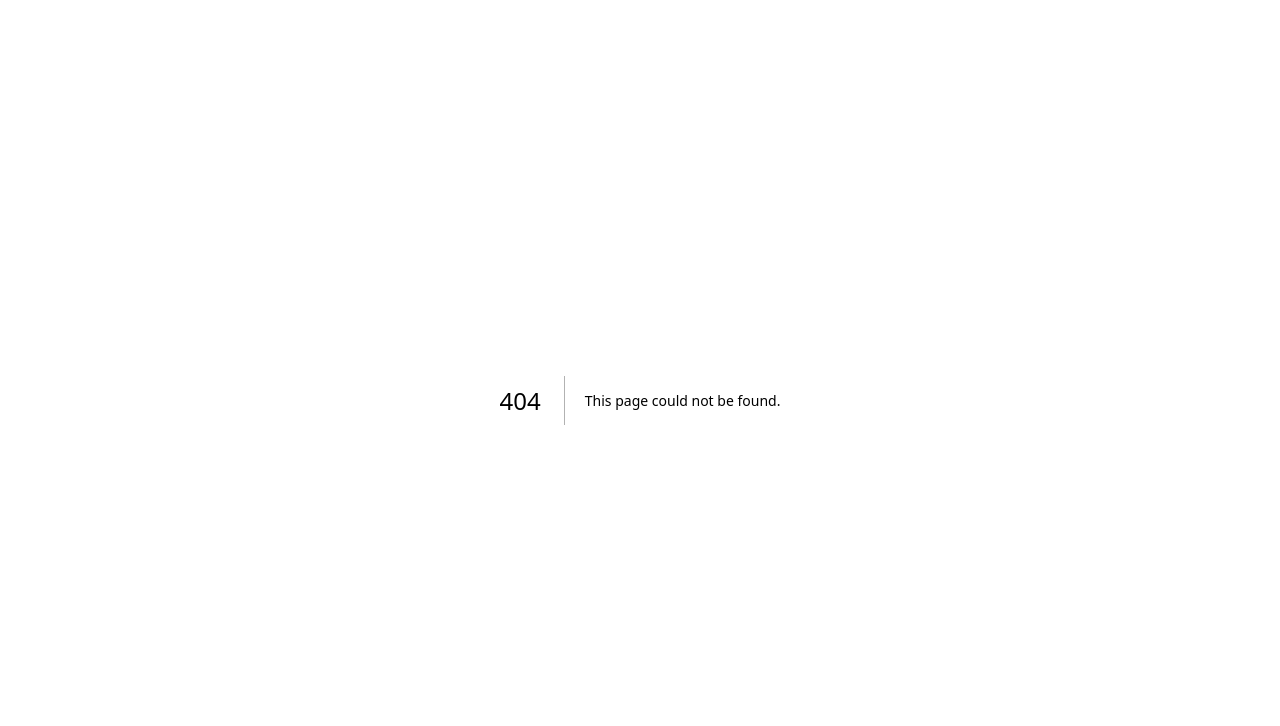
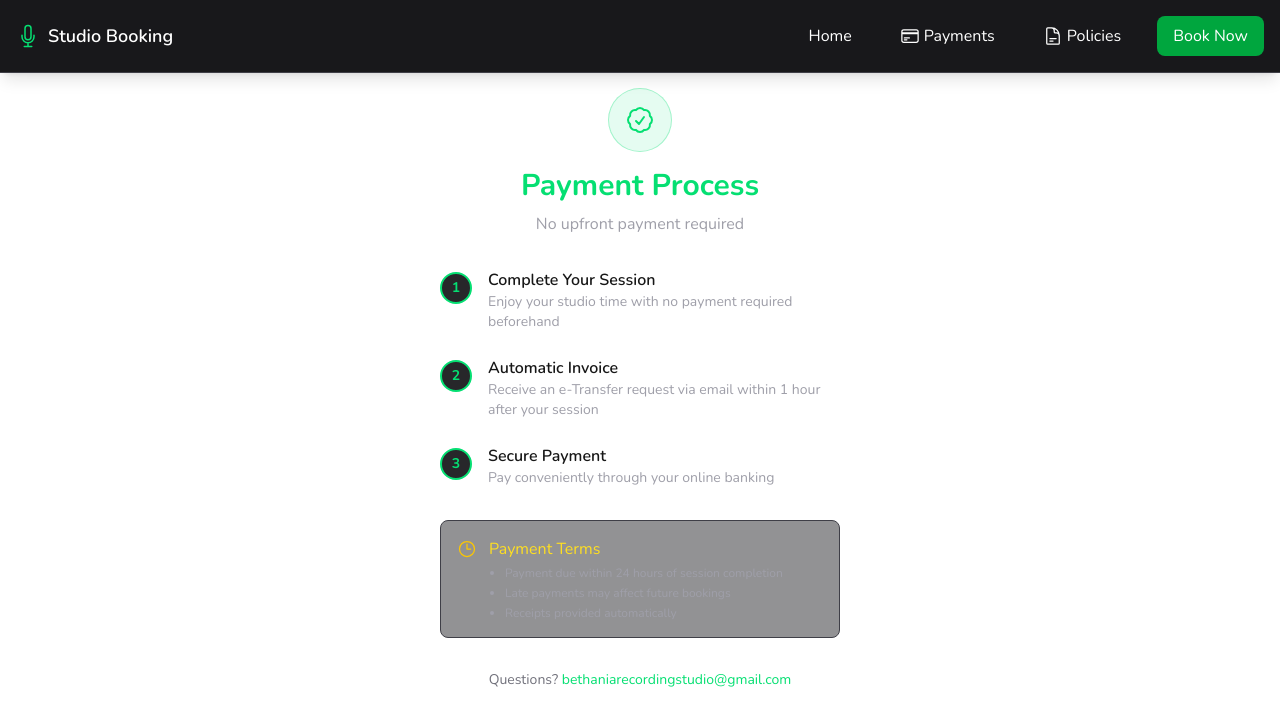
Before and after one commit to Kaleb-cpu/studio-booking, a Next.js app: page /how-to-pay in a window 1280 px wide. Before the commit this address had no page. Shown: the top 726 px of the page. Built offline with nearby package versions, Linux system fonts and the light colour scheme.

Commit message:
studio-policy and payment page added

```diff
--- /dev/null
+++ b/app/(with-navbar)/how-to-pay/page.tsx
@@ -0,0 +1,85 @@
+// app/how-to-pay/page.tsx
+import { CheckBadgeIcon, ClockIcon, ArrowPathIcon } from '@heroicons/react/24/outline';
+
+export default function PaymentPage() {
+  return (
+    <div className="max-w-md mx-auto p-6">
+      {/* Header */}
+      <div className="text-center mb-8">
+        <div className="w-16 h-16 bg-green-400/10 rounded-full flex items-center justify-center mx-auto mb-4 border border-green-400/30">
+          <CheckBadgeIcon className="w-8 h-8 text-green-400" />
+        </div>
+        <h1 className="text-3xl font-bold text-green-400 mb-2">Payment Process</h1>
+        <p className="text-zinc-400">No upfront payment required</p>
+      </div>
+
+      {/* Payment Flow */}
+      <div className="space-y-6 mb-8">
+        {/* Step 1 */}
+        <div className="flex gap-4 items-start">
+          <div className="flex-shrink-0 mt-1">
+            <div className="w-8 h-8 rounded-full bg-zinc-800 border-2 border-green-400 flex items-center justify-center">
+              <span className="text-green-400 text-sm font-bold">1</span>
+            </div>
+          </div>
+          <div>
+            <h3 className="font-semibold">Complete Your Session</h3>
+            <p className="text-zinc-400 text-sm">
+              Enjoy your studio time with no payment required beforehand
+            </p>
+          </div>
+        </div>
+
+        {/* Step 2 */}
+        <div className="flex gap-4 items-start">
+          <div className="flex-shrink-0 mt-1">
+            <div className="w-8 h-8 rounded-full bg-zinc-800 border-2 border-green-400 flex items-center justify-center">
+              <span className="text-green-400 text-sm font-bold">2</span>
+            </div>
+          </div>
+          <div>
+            <h3 className="font-semibold">Automatic Invoice</h3>
+            <p className="text-zinc-400 text-sm">
+              Receive an e-Transfer request via email within 1 hour after your session
+            </p>
+          </div>
+        </div>
+
+        {/* Step 3 */}
+        <div className="flex gap-4 items-start">
+          <div className="flex-shrink-0 mt-1">
+            <div className="w-8 h-8 rounded-full bg-zinc-800 border-2 border-green-400 flex items-center justify-center">
+              <span className="text-green-400 text-sm font-bold">3</span>
+            </div>
+          </div>
+          <div>
+            <h3 className="font-semibold">Secure Payment</h3>
+            <p className="text-zinc-400 text-sm">
+              Pay conveniently through your online banking
+            </p>
+          </div>
+        </div>
+      </div>
+
+      {/* Important Notes */}
+      <div className="bg-zinc-800/50 border border-zinc-700 rounded-lg p-4">
+        <div className="flex gap-3">
+          <ClockIcon className="w-5 h-5 text-yellow-400 flex-shrink-0 mt-0.5" />
+          <div>
+            <h4 className="font-medium text-yellow-300">Payment Terms</h4>
+            <ul className="text-xs text-zinc-400 space-y-1 mt-1 list-disc pl-4">
+              <li>Payment due within 24 hours of session completion</li>
+              <li>Late payments may affect future bookings</li>
+              <li>Receipts provided automatically</li>
+            </ul>
+          </div>
+        </div>
+      </div>
+
+      {/* Support */}
+      <div className="mt-8 text-center text-sm text-zinc-500">
+        <p>Questions? <span className="text-green-400">bethaniarecordingstudio@gmail.com</span></p>
+      </div>
+    </div>
+  );
+}
--- /dev/null
+++ b/app/(with-navbar)/layout.tsx
@@ -0,0 +1,17 @@
+// app/(with-navbar)/layout.tsx
+import NavBar from "@/components/NavBar";
+
+export default function NavbarLayout({
+  children,
+}: {
+  children: React.ReactNode
+}) {
+  return (
+    <>
+      <NavBar />
+      <div className="pt-16"> {/* Add padding to account for fixed navbar */}
+        {children}
+      </div>
+    </>
+  );
+}
--- /dev/null
+++ b/app/(with-navbar)/studio-policy/page.tsx
@@ -0,0 +1,50 @@
+import {
+    ClockIcon,
+    XCircleIcon,
+    CurrencyDollarIcon,
+    CheckCircleIcon,
+  } from '@heroicons/react/24/outline';
+export default function PolicyPage() {
+    return (
+
+      <div className="max-w-2xl mx-auto p-6">
+        <h1 className="text-3xl font-bold text-green-400 mb-6">Studio Policies</h1>
+
+        <div className="space-y-6">
+          {/* Cancellation Policy */}
+          <div className="bg-zinc-800/50 p-6 rounded-lg border border-zinc-700">
+            <h2 className="text-xl font-semibold flex items-center gap-2 mb-3">
+              <ClockIcon className="w-5 h-5" />
+              Cancellation Policy
+            </h2>
+            <ul className="space-y-2">
+              <li className="flex items-start gap-2">
+                <XCircleIcon className="w-5 h-5 text-red-400 flex-shrink-0" />
+                <span>24-hour notice required for cancellations</span>
+              </li>
+              <li className="flex items-start gap-2">
+                <CurrencyDollarIcon className="w-5 h-5 text-yellow-400 flex-shrink-0" />
+                <span>Please avoid late cancellations as much as possible</span>
+              </li>
+            </ul>
+          </div>
+
+          {/* Studio Rules */}
+          <div className="bg-zinc-800/50 p-6 rounded-lg border border-zinc-700">
+            <h2 className="text-xl font-semibold mb-3">Studio Rules</h2>
+            <ul className="space-y-3">
+              {[
+                "Water will be provided",
+                "Files can be delivered via Telegram or Whatsapp"
+              ].map((rule, i) => (
+                <li key={i} className="flex items-start gap-2">
+                  <CheckCircleIcon className="w-5 h-5 text-green-400 flex-shrink-0" />
+                  <span>{rule}</span>
+                </li>
+              ))}
+            </ul>
+          </div>
+        </div>
+      </div>
+    );
+  }
--- a/app/success/page.tsx
+++ b/app/(with-navbar)/success/page.tsx
@@ -124,6 +124,13 @@ const durationMinutes = service === "final"
             {service === "final" ? "Final Vocal Recording" : "Demo Recording"} Details
           </h2>
 
+          {/* Add to success page (near top)*/}
+<div className="text-center mb-4">
+  <span className="bg-zinc-700 text-green-400 px-3 py-1 rounded-full text-sm font-mono">
+    Booking BT-{Math.random().toString(36).substring(2, 8).toUpperCase()}
+  </span>
+</div>
+
           <div className="space-y-3 text-zinc-200">
             <div className="grid grid-cols-2 gap-4">
               <div>
@@ -181,10 +188,14 @@ const durationMinutes = service === "final"
 
         {/* Confirmation message */}
         <p className="text-center text-zinc-400 mb-6">
-          A confirmation has been sent to {email}.<br />
-          Can't wait to create something amazing together!
-        </p>
-
+  A confirmation has been sent to {email}.<br />
+  <span className="block mt-2">
+    For any changes, please call:
+    <span className="font-semibold text-white ml-1">
+      {phone || "(your contact number)"}
+    </span>
+  </span>
+</p>
         {/* Action buttons */}
         <div className="flex flex-col sm:flex-row gap-4 justify-center">
           <motion.button
--- a/components/BookingForm.tsx
+++ b/components/BookingForm.tsx
@@ -206,54 +206,39 @@ export default function BookingForm() {
     }
   };
 
-  // Calculate the price for demo or final
   const renderPrice = () => {
     if (service === "null") {
       return (
-        <div className="text-right sm:text-lg font-semibold text-green-400">
-          Estimated Price: $0
+        <div className="text-right text-green-400">
+          <div className="font-semibold">Estimated Price: $0</div>
         </div>
       );
     }
 
-    if (service === "demo") {
-      return (
-        <div className="text-right sm:text-lg font-semibold text-green-400">
+    return (
+      <div className="text-right text-green-400">
+        <div className="font-semibold">
           Estimated Price: ${estimatedPrice}
-          <div className="text-sm mt-2 text-green-500">
-            {songCount <= 1 ? (
-              <>$30 for the first song and 25 after that</>
-            ) : (
-              <>$30 for first song + ${(songCount - 1) * 25} for {songCount - 1} additional song{songCount - 1 !== 1 ? 's' : ''}</>
-            )}
-            <div className="mt-1">You can pay after the session 😊</div>
-          </div>
         </div>
-      );
-    }
-
-    if (service === "final") {
-      return (
-        <div className="text-right sm:text-lg font-semibold text-green-400">
-          Estimated Price: ${estimatedPrice}
-          <div className="text-sm mt-2 text-green-500">
-            {songCount <= 1 ? (
-              <>$45 for the first hour and $40 after that</>
-            ) : (
-              <>$45 for first hour + ${(songCount - 1) * 40} for {songCount - 1} additional hour{songCount - 1 !== 1 ? 's' : ''}</>
-            )}
-            <div className="mt-1">You can pay after the session 😊</div>
-          </div>
+        <div className="text-sm mt-1 text-green-500">
+          {service === "demo" ? (
+            <div>$30 first song + $25 each additional</div>
+          ) : (
+            <div>$45 first hour + $40 each additional</div>
+          )}
         </div>
-      );
-    }
-
-    return null;
+        <div className="mt-2 px-2 py-1 bg-green-900/30 border border-green-700 rounded-md inline-block">
+          <span className="font-medium text-green-300">
+            Payment due after session completion
+          </span>
+        </div>
+      </div>
+    );
   };
 
   return (
     <>
-      <NavBar />
+
       <div className="min-h-screen flex items-center justify-center bg-gradient-to-b from-zinc-900 to-zinc-800 px-4">
         <motion.form
           initial={{ opacity: 0, y: 50 }}
--- a/components/NavBar.tsx
+++ b/components/NavBar.tsx
@@ -1,24 +1,52 @@
 "use client";
 
 import Link from "next/link";
+import { MicrophoneIcon, CreditCardIcon, DocumentTextIcon } from '@heroicons/react/24/outline';
 
 export default function NavBar() {
   return (
-    <nav className="bg-zinc-900 text-white p-4 shadow-lg fixed w-full top-0 left-0 z-50">
+    <nav className="bg-zinc-900 text-white p-4 shadow-lg fixed w-full top-0 left-0 z-50 border-b border-zinc-700">
       <div className="container mx-auto flex justify-between items-center">
-        {/* Logo or Home Link */}
-        <Link href="/" className="sm:text-md font-semibold hover:text-green-500 transition-colors">
-          Studio Booking
+        {/* Logo/Home Link with Icon */}
+        <Link
+          href="/"
+          className="flex items-center gap-2 text-lg font-semibold hover:text-green-400 transition-colors"
+        >
+          <MicrophoneIcon className="h-6 w-6 text-green-400" />
+          <span>Studio Booking</span>
         </Link>
 
         {/* Navigation Links */}
-        <div className="space-x-4">
-          <Link href="/" className="sm:text-md hover:text-green-500 transition-colors">
+        <div className="flex items-center space-x-6">
+          <Link
+            href="/"
+            className="hidden sm:inline-block hover:text-green-400 transition-colors px-3 py-1 rounded hover:bg-zinc-800"
+          >
             Home
           </Link>
-          {/* <Link href="/book" className="text-md hover:text-green-500 transition-colors">
-            Book a Session
-          </Link> */}
+
+          <Link
+            href="/how-to-pay"
+            className="flex items-center gap-1 hover:text-green-400 transition-colors px-3 py-1 rounded hover:bg-zinc-800"
+          >
+            <CreditCardIcon className="h-5 w-5" />
+            <span className="hidden sm:inline">Payments</span>
+          </Link>
+
+          <Link
+            href="/studio-policy"
+            className="flex items-center gap-1 hover:text-green-400 transition-colors px-3 py-1 rounded hover:bg-zinc-800"
+          >
+            <DocumentTextIcon className="h-5 w-5" />
+            <span className="hidden sm:inline">Policies</span>
+          </Link>
+
+          <Link
+            href="/book"
+            className="bg-green-600 hover:bg-green-700 text-white px-4 py-2 rounded-lg transition-colors font-medium"
+          >
+            Book Now
+          </Link>
         </div>
       </div>
     </nav>
--- a/package.json
+++ b/package.json
@@ -9,6 +9,7 @@
     "lint": "next lint"
   },
   "dependencies": {
+    "@heroicons/react": "^2.2.0",
     "@parcel/css": "^1.14.0",
     "canvas-confetti": "^1.9.3",
     "cors": "^2.8.5",
```
Also changed, not shown: app/(with-navbar)/book/page.tsx (renamed from app/book/page.tsx), 1 other file (tests, documents, lock files or other folders).
